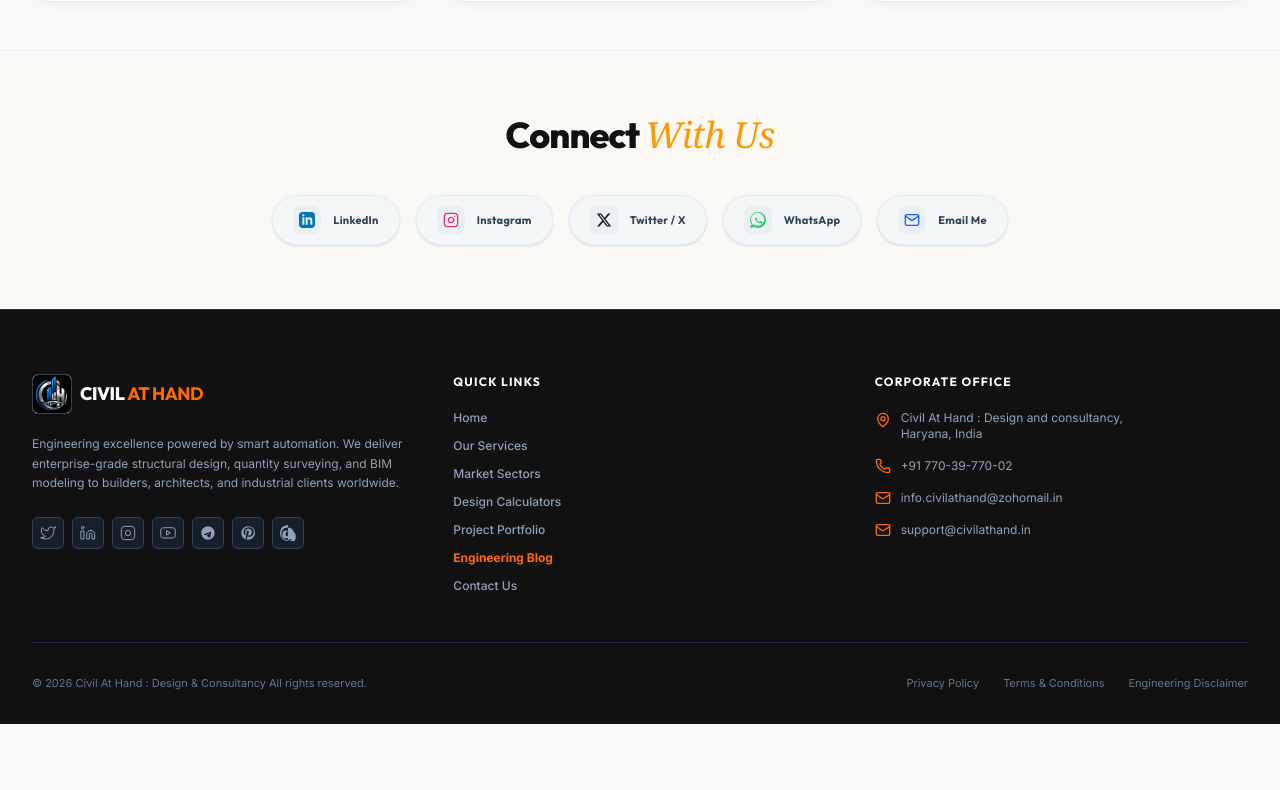
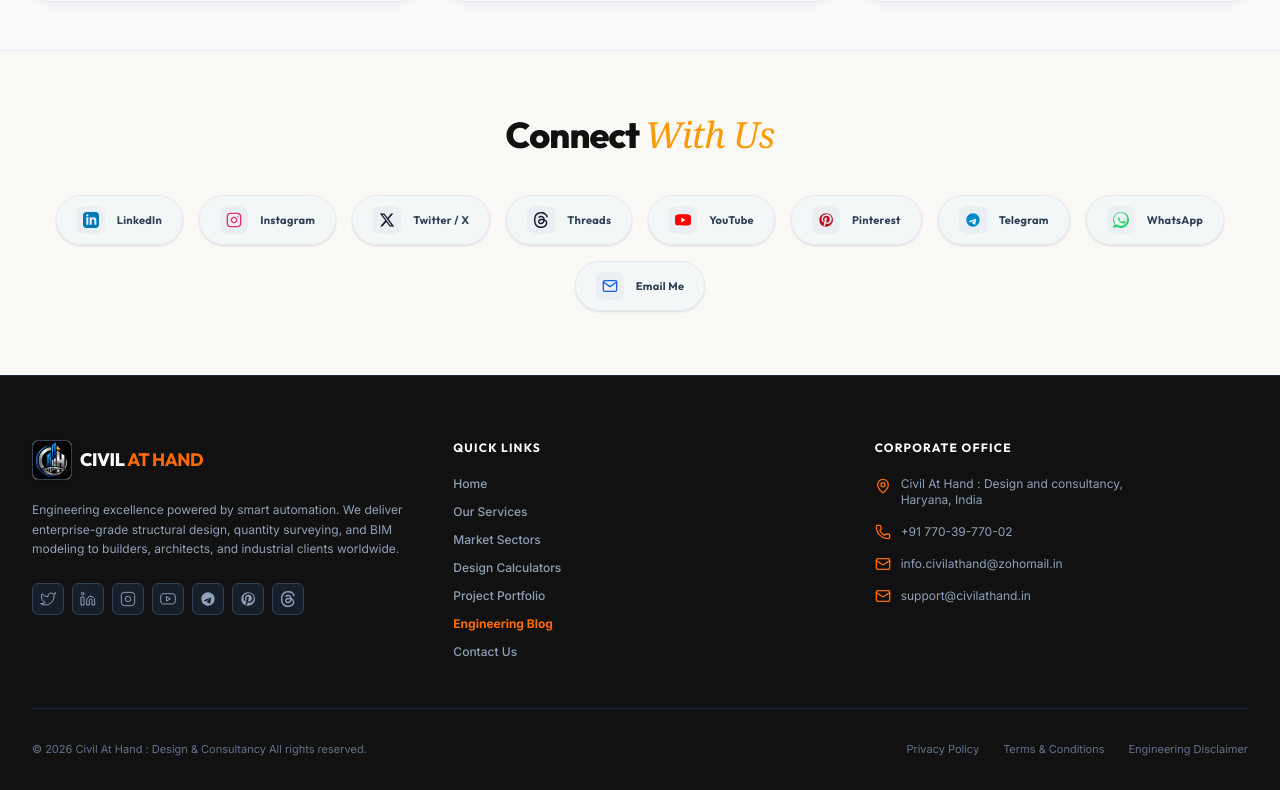
Before and after one commit to civilathandwork/civilathand-v1, a Next.js app: page /blog in a window 1280 px wide. Shown: the part 865-1655 px from the top of the page. Before the commit the page ends 1589 px from the top, so only its background shows below. Built offline with nearby package versions, Linux system fonts and the light colour scheme; no server answers; the database is empty.

Commit message:
feat: add YouTube, Telegram, Pinterest, and Threads to Connect With Us section and fix Threads icon clipping

```diff
--- a/src/components/Footer.tsx
+++ b/src/components/Footer.tsx
@@ -51,7 +51,7 @@
 
 const ThreadsIcon = (props: any) => (
   <svg viewBox="0 0 24 24" fill="currentColor" {...props}>
-    <path d="M12.016 0C5.38 0 0 5.38 0 12.016c0 6.637 5.38 12.017 12.016 12.017c1.378 0 2.715-.226 3.992-.676a1.144 1.144 0 0 0 .763-1.077c0-.493-.314-.94-.783-1.083a1.144 1.144 0 0 0-1.265.342c-.85.834-1.892 1.256-3.09 1.256c-5.275 0-9.569-4.294-9.569-9.569c0-5.275 4.294-9.569 9.569-9.569c5.275 0 9.569 4.294 9.569 9.569c0 1.921-.497 3.527-1.478 4.774c-.982 1.246-2.316 1.879-3.966 1.879c-.838 0-1.569-.214-2.176-.638c-.606-.424-1.01-.986-1.201-1.672h-.056c-.25.864-.727 1.522-1.417 1.954c-.69.432-1.477.653-2.348.653c-1.583 0-2.846-.532-3.759-1.582c-.914-1.05-1.376-2.483-1.376-4.263c0-1.81.474-3.267 1.41-4.332c.937-1.066 2.228-1.609 3.84-1.609c1.025 0 1.9.274 2.595.816c.695.542 1.135 1.263 1.309 2.148h.056c.218-.84.664-1.477 1.328-1.899c.664-.421 1.455-.634 2.355-.634c2.203 0 3.992.83 5.319 2.469c1.328 1.639 2.001 3.864 2.001 6.619c0 6.636-5.38 12.016-12.016 12.016zM8.337 13.916c0 .991.226 1.761.677 2.288c.451.527 1.054.793 1.794.793c.712 0 1.272-.25 1.666-.745c.394-.495.594-1.199.594-2.094v-1.62c-.004-.799-.2-1.428-.59-1.87c-.389-.442-.94-.666-1.64-.666c-.722 0-1.282.253-1.668.752c-.386.499-.583 1.258-.583 2.25v1.212z"/>
+    <path d="M12.186 24h-.007c-3.581-.024-6.334-1.205-8.184-3.509C2.35 18.44 1.5 15.586 1.472 12.01v-.017c.03-3.579.879-6.43 2.525-8.482C5.845 1.205 8.6.024 12.18 0h.014c2.746.02 5.043.725 6.826 2.098 1.677 1.29 2.858 3.13 3.509 5.467l-2.04.569c-1.104-3.96-3.898-5.984-8.304-6.015-2.91.022-5.11.936-6.54 2.717C4.307 6.504 3.616 8.914 3.589 12c.027 3.086.718 5.496 2.057 7.164 1.43 1.783 3.631 2.698 6.54 2.717 2.623-.02 4.358-.631 5.8-2.045 1.647-1.613 1.618-3.593 1.09-4.798-.31-.71-.873-1.3-1.634-1.75-.192 1.352-.622 2.446-1.284 3.272-.886 1.102-2.14 1.704-3.73 1.79-1.202.065-2.361-.218-3.259-.801-1.063-.689-1.685-1.74-1.752-2.964-.065-1.19.408-2.285 1.33-3.082.88-.76 2.119-1.207 3.583-1.291a13.853 13.853 0 0 1 3.02.142c-.126-.742-.375-1.332-.75-1.757-.513-.586-1.308-.883-2.359-.89h-.029c-.844 0-1.992.232-2.721 1.32L7.734 7.847c.98-1.454 2.568-2.256 4.478-2.256h.044c3.194.02 5.097 1.975 5.287 5.388.108.046.216.094.321.142 1.49.7 2.58 1.761 3.154 3.07.797 1.82.871 4.79-1.548 7.158-1.85 1.81-4.094 2.628-7.277 2.65Zm1.003-11.69c-.242 0-.487.007-.739.021-1.836.103-2.98.946-2.916 2.143.067 1.256 1.452 1.839 2.784 1.767 1.224-.065 2.818-.543 3.086-3.71a10.5 10.5 0 0 0-2.215-.221z" />
   </svg>
 );
 
@@ -111,6 +111,56 @@
                 </svg>
               </div>
               <span className="font-display tracking-wide text-[11px] text-slate-700">Twitter / X</span>
+            </a>
+
+            <a
+              href="https://www.threads.com/@civilathand"
+              target="_blank"
+              rel="noopener noreferrer"
+              className="bg-slate-100/60 border border-slate-200/80 rounded-full px-5 py-2.5 flex items-center gap-3 text-xs font-bold text-wix-dark hover:bg-white hover:border-slate-400 hover:-translate-y-0.5 transition-all duration-300 shadow-sm"
+            >
+              <div className="h-7 w-7 rounded-lg bg-slate-200/50 flex items-center justify-center text-slate-900">
+                <ThreadsIcon className="h-4 w-4" />
+              </div>
+              <span className="font-display tracking-wide text-[11px] text-slate-700">Threads</span>
+            </a>
+
+            <a
+              href="https://www.youtube.com/@civilathand"
+              target="_blank"
+              rel="noopener noreferrer"
+              className="bg-slate-100/60 border border-slate-200/80 rounded-full px-5 py-2.5 flex items-center gap-3 text-xs font-bold text-wix-dark hover:bg-white hover:border-slate-400 hover:-translate-y-0.5 transition-all duration-300 shadow-sm"
+            >
+              <div className="h-7 w-7 rounded-lg bg-slate-200/50 flex items-center justify-center text-[#ff0000]">
+                <svg className="h-4 w-4" viewBox="0 0 24 24" fill="currentColor">
+                  <path d="M23.498 6.163a3.003 3.003 0 0 0-2.11-2.108C19.73 3.56 12 3.56 12 3.56s-7.73 0-9.388.495a3.003 3.003 0 0 0-2.11 2.108C0 7.822 0 12 0 12s0 4.178.495 5.837a3.003 3.003 0 0 0 2.11 2.108C4.27 20.44 12 20.44 12 20.44s7.73 0 9.388-.495a3.003 3.003 0 0 0 2.11-2.108C24 16.178 24 12 24 12s0-4.178-.495-5.837zM9.545 15.568V8.432L15.818 12l-6.273 3.568z"/>
+                </svg>
+              </div>
+              <span className="font-display tracking-wide text-[11px] text-slate-700">YouTube</span>
+            </a>
+
+            <a
+              href="https://in.pinterest.com/civilathand"
+              target="_blank"
+              rel="noopener noreferrer"
+              className="bg-slate-100/60 border border-slate-200/80 rounded-full px-5 py-2.5 flex items-center gap-3 text-xs font-bold text-wix-dark hover:bg-white hover:border-slate-400 hover:-translate-y-0.5 transition-all duration-300 shadow-sm"
+            >
+              <div className="h-7 w-7 rounded-lg bg-slate-200/50 flex items-center justify-center text-[#bd081c]">
+                <PinterestIcon className="h-4 w-4" />
+              </div>
+              <span className="font-display tracking-wide text-[11px] text-slate-700">Pinterest</span>
+            </a>
+
+            <a
+              href="https://t.me/civilathand"
+              target="_blank"
+              rel="noopener noreferrer"
+              className="bg-slate-100/60 border border-slate-200/80 rounded-full px-5 py-2.5 flex items-center gap-3 text-xs font-bold text-wix-dark hover:bg-white hover:border-slate-400 hover:-translate-y-0.5 transition-all duration-300 shadow-sm"
+            >
+              <div className="h-7 w-7 rounded-lg bg-slate-200/50 flex items-center justify-center text-[#0088cc]">
+                <TelegramIcon className="h-4 w-4" />
+              </div>
+              <span className="font-display tracking-wide text-[11px] text-slate-700">Telegram</span>
             </a>
 
             <a
--- a/src/components/Header.tsx
+++ b/src/components/Header.tsx
@@ -61,7 +61,7 @@
 
 const ThreadsIcon = (props: any) => (
   <svg viewBox="0 0 24 24" fill="currentColor" {...props}>
-    <path d="M12.016 0C5.38 0 0 5.38 0 12.016c0 6.637 5.38 12.017 12.016 12.017c1.378 0 2.715-.226 3.992-.676a1.144 1.144 0 0 0 .763-1.077c0-.493-.314-.94-.783-1.083a1.144 1.144 0 0 0-1.265.342c-.85.834-1.892 1.256-3.09 1.256c-5.275 0-9.569-4.294-9.569-9.569c0-5.275 4.294-9.569 9.569-9.569c5.275 0 9.569 4.294 9.569 9.569c0 1.921-.497 3.527-1.478 4.774c-.982 1.246-2.316 1.879-3.966 1.879c-.838 0-1.569-.214-2.176-.638c-.606-.424-1.01-.986-1.201-1.672h-.056c-.25.864-.727 1.522-1.417 1.954c-.69.432-1.477.653-2.348.653c-1.583 0-2.846-.532-3.759-1.582c-.914-1.05-1.376-2.483-1.376-4.263c0-1.81.474-3.267 1.41-4.332c.937-1.066 2.228-1.609 3.84-1.609c1.025 0 1.9.274 2.595.816c.695.542 1.135 1.263 1.309 2.148h.056c.218-.84.664-1.477 1.328-1.899c.664-.421 1.455-.634 2.355-.634c2.203 0 3.992.83 5.319 2.469c1.328 1.639 2.001 3.864 2.001 6.619c0 6.636-5.38 12.016-12.016 12.016zM8.337 13.916c0 .991.226 1.761.677 2.288c.451.527 1.054.793 1.794.793c.712 0 1.272-.25 1.666-.745c.394-.495.594-1.199.594-2.094v-1.62c-.004-.799-.2-1.428-.59-1.87c-.389-.442-.94-.666-1.64-.666c-.722 0-1.282.253-1.668.752c-.386.499-.583 1.258-.583 2.25v1.212z"/>
+    <path d="M12.186 24h-.007c-3.581-.024-6.334-1.205-8.184-3.509C2.35 18.44 1.5 15.586 1.472 12.01v-.017c.03-3.579.879-6.43 2.525-8.482C5.845 1.205 8.6.024 12.18 0h.014c2.746.02 5.043.725 6.826 2.098 1.677 1.29 2.858 3.13 3.509 5.467l-2.04.569c-1.104-3.96-3.898-5.984-8.304-6.015-2.91.022-5.11.936-6.54 2.717C4.307 6.504 3.616 8.914 3.589 12c.027 3.086.718 5.496 2.057 7.164 1.43 1.783 3.631 2.698 6.54 2.717 2.623-.02 4.358-.631 5.8-2.045 1.647-1.613 1.618-3.593 1.09-4.798-.31-.71-.873-1.3-1.634-1.75-.192 1.352-.622 2.446-1.284 3.272-.886 1.102-2.14 1.704-3.73 1.79-1.202.065-2.361-.218-3.259-.801-1.063-.689-1.685-1.74-1.752-2.964-.065-1.19.408-2.285 1.33-3.082.88-.76 2.119-1.207 3.583-1.291a13.853 13.853 0 0 1 3.02.142c-.126-.742-.375-1.332-.75-1.757-.513-.586-1.308-.883-2.359-.89h-.029c-.844 0-1.992.232-2.721 1.32L7.734 7.847c.98-1.454 2.568-2.256 4.478-2.256h.044c3.194.02 5.097 1.975 5.287 5.388.108.046.216.094.321.142 1.49.7 2.58 1.761 3.154 3.07.797 1.82.871 4.79-1.548 7.158-1.85 1.81-4.094 2.628-7.277 2.65Zm1.003-11.69c-.242 0-.487.007-.739.021-1.836.103-2.98.946-2.916 2.143.067 1.256 1.452 1.839 2.784 1.767 1.224-.065 2.818-.543 3.086-3.71a10.5 10.5 0 0 0-2.215-.221z" />
   </svg>
 );
 
```
